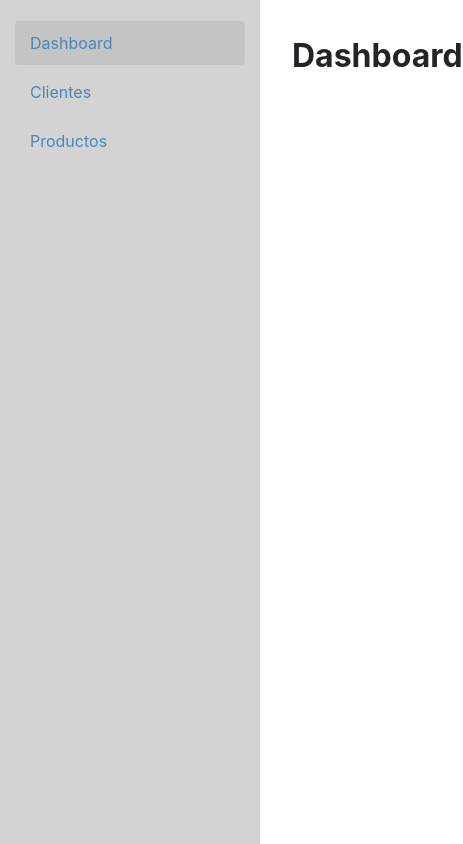
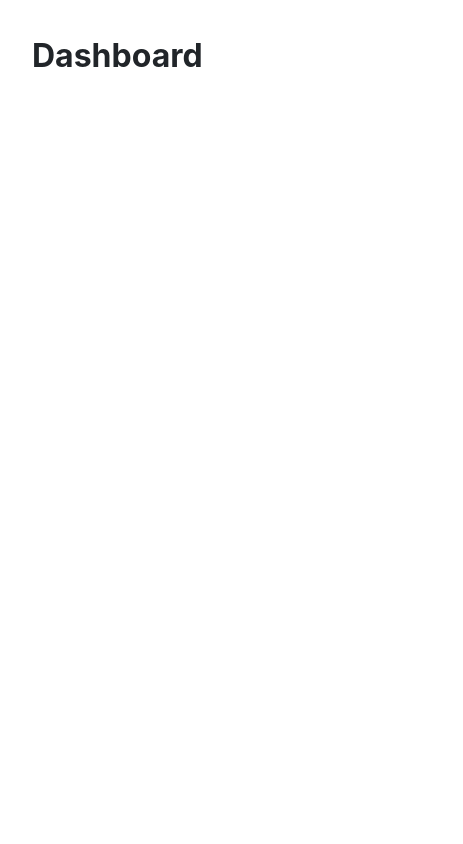
Before and after one commit to AGutierrezR/react-dashboard, a React (Create React App) app: page /admin/dashboard in a window 390 px wide. Shown: the whole page, 463 px wide, since content can reach past the window. Built offline with nearby package versions, Linux system fonts and the light colour scheme.

Commit message:
Ocultar sidebar en mobile

```diff
--- a/src/assets/css/layout/_main-panel.scss
+++ b/src/assets/css/layout/_main-panel.scss
@@ -1,8 +1,12 @@
 .main-panel {
-  margin-left: 260px;
+  // margin-left: 260px;
   padding: 1rem;
 
   > .content {
     padding: 16px;
   }
+
+  @media (min-width: 992px) {
+    margin-left: 260px;
+  }
 }
--- a/src/assets/css/layout/_sidebar.scss
+++ b/src/assets/css/layout/_sidebar.scss
@@ -2,4 +2,10 @@
   width: 260px;
   height: 100vh;
   position: fixed;
+  z-index: 100;
+  transform: translateX(-100%);
+
+  @media (min-width: 992px) {
+    transform: translateX(0);
+  }
 }
```
